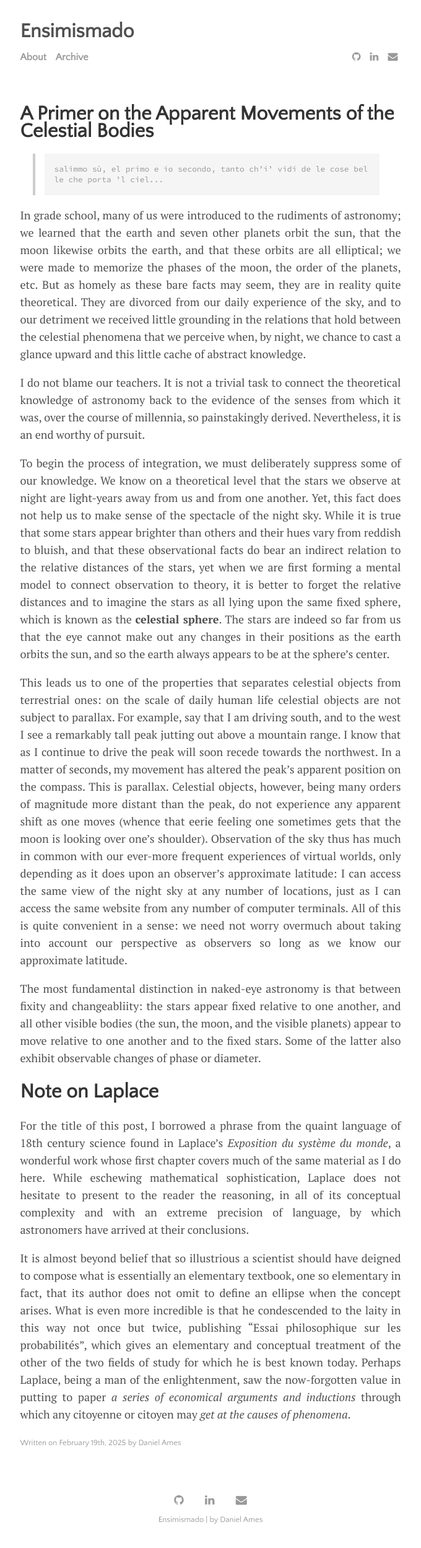
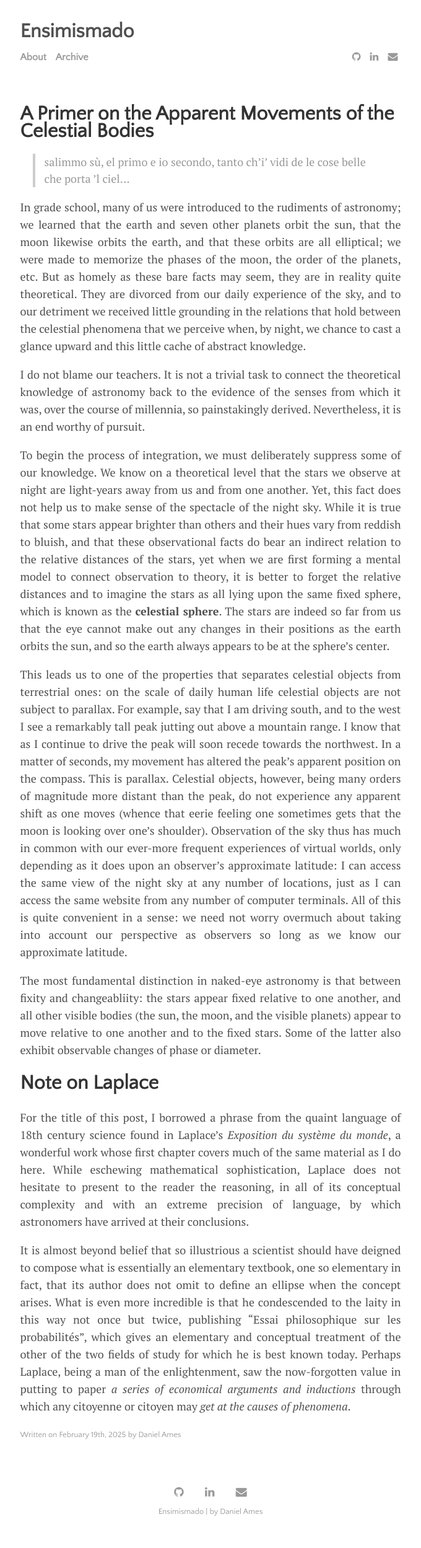
Before and after one commit to DanielAmes/DanielAmes.github.io, a Jekyll site: the page built from _posts/2025-02-19-primer.md, in a window 1280 px wide. Shown: the whole page at 62% size, without its empty margins (300-980 px from the left). Built offline with Jekyll 4.4.1, drawn with Linux system fonts in a browser that asks for light colours.

Commit message:
removed pre tags

```diff
--- a/_layouts/post.html
+++ b/_layouts/post.html
@@ -11,7 +11,7 @@ layout: default
 <article>
      {% if page.epigraph %}
       <blockquote class="epigraph">
-        <pre>{{ page.epigraph }}</pre>
+        {{ page.epigraph }}
       </blockquote>
     {% endif %}
   {{ content }}
```
